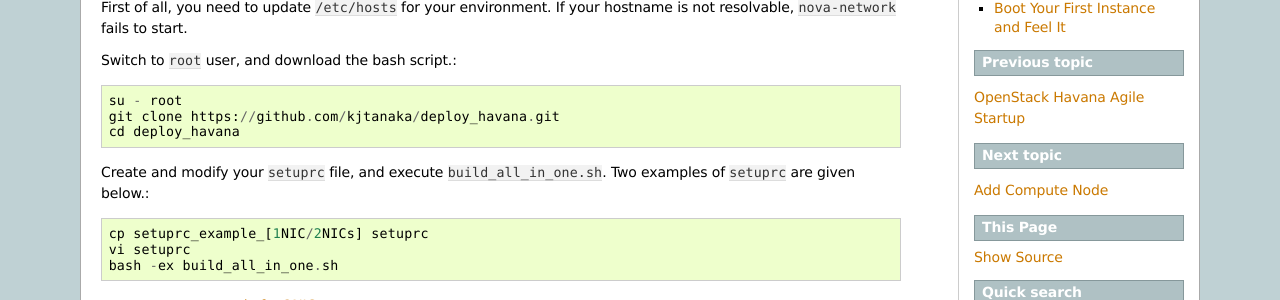
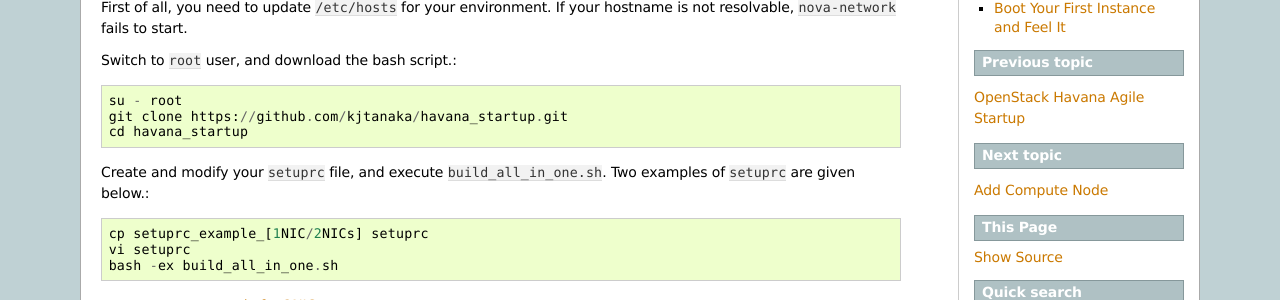
Before and after one commit to kojiwell/deploy_havana, a Sphinx documentation site: the page built from doc/all_in_one.rst, in a window 1280 px wide. Shown: the part 140-440 px from the top of the page. Built offline with Sphinx 7.4.7, drawn with Linux system fonts in a browser that asks for light colours.

Commit message:
update doc/all_in_one.rst

```diff
--- a/doc/all_in_one.rst
+++ b/doc/all_in_one.rst
@@ -15,8 +15,8 @@ First of all, you need to update ``/etc/hosts`` for your environment. If your ho
 Switch to ``root`` user, and download the bash script.::
 
    su - root
-   git clone https://github.com/kjtanaka/deploy_havana.git
-   cd deploy_havana
+   git clone https://github.com/kjtanaka/havana_startup.git
+   cd havana_startup
 
 Create and modify your ``setuprc`` file, and execute ``build_all_in_one.sh``.
 Two examples of ``setuprc`` are given below.::
```
